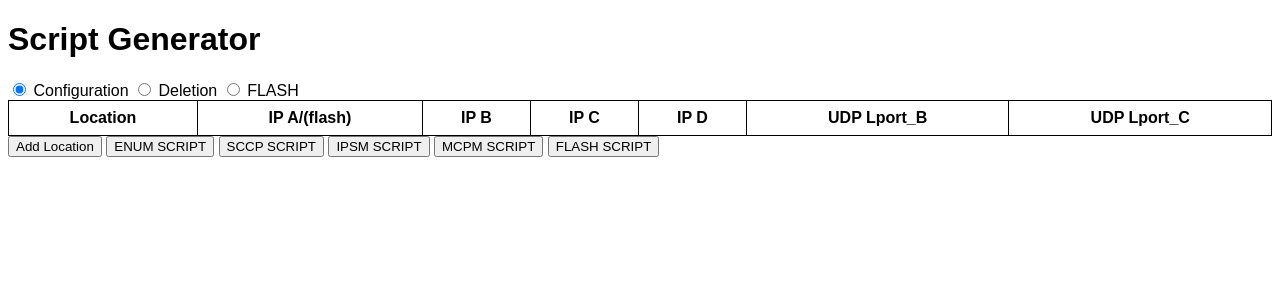
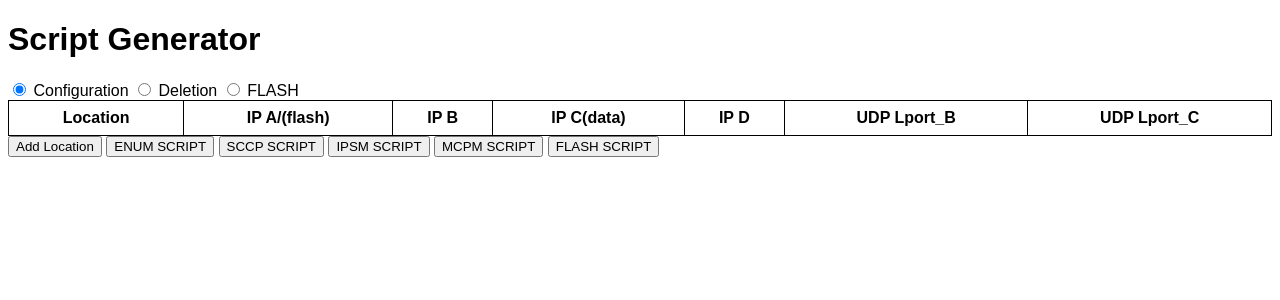
Before and after one commit to Keshari-Jha/SCRIPT_Generator, a Flask app: page / in a window 1280 px wide. Shown: the top 300 px of the page. Run offline with Flask 3, Linux system fonts and the light colour scheme; lists and menus that the app fills with data are empty.

Commit message:
Data for sccp in html

```diff
--- a/templates/index.html
+++ b/templates/index.html
@@ -20,7 +20,7 @@
                 <th>Location</th>
                 <th>IP A/(flash)</th>
                 <th>IP B</th>
-                <th>IP C</th>
+                <th>IP C(data)</th>
                 <th>IP D</th>
                 <th>UDP Lport_B</th>
                 <th>UDP Lport_C</th>
```
